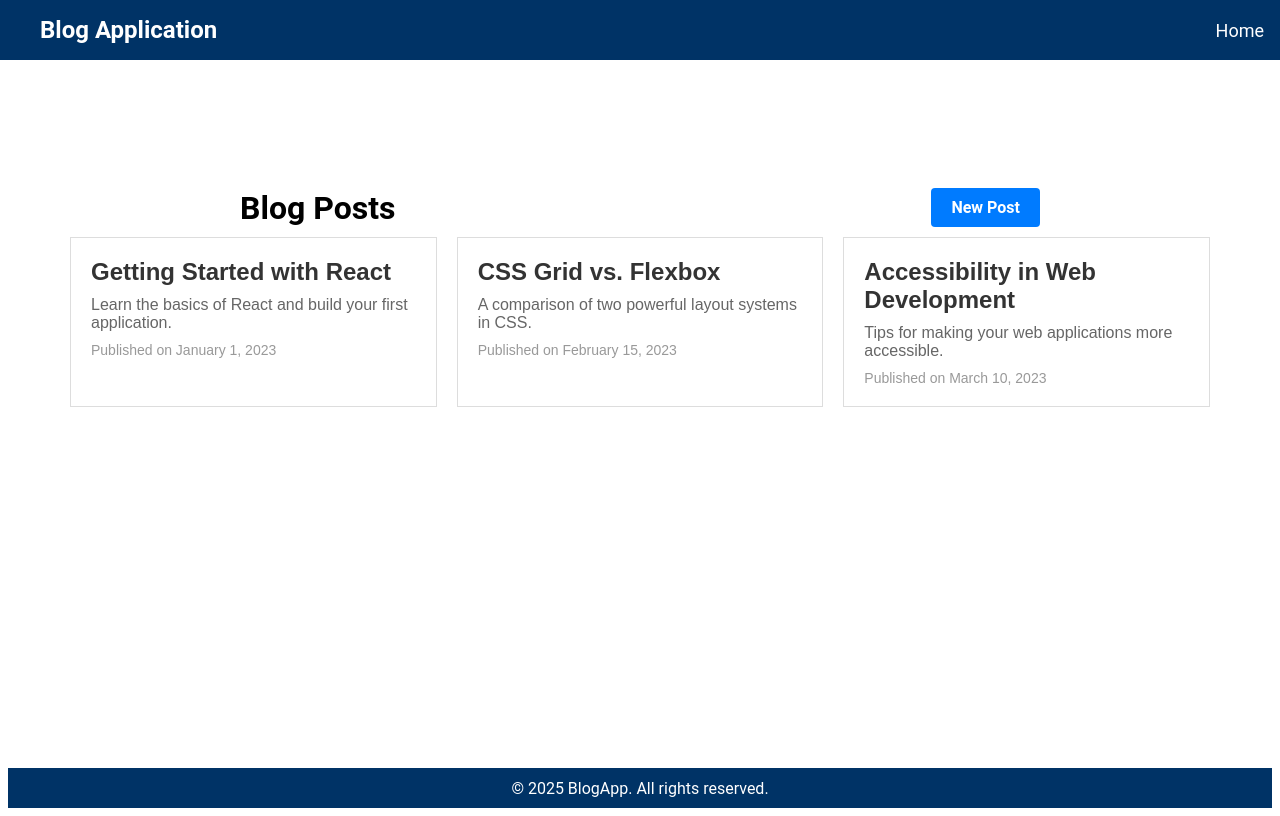
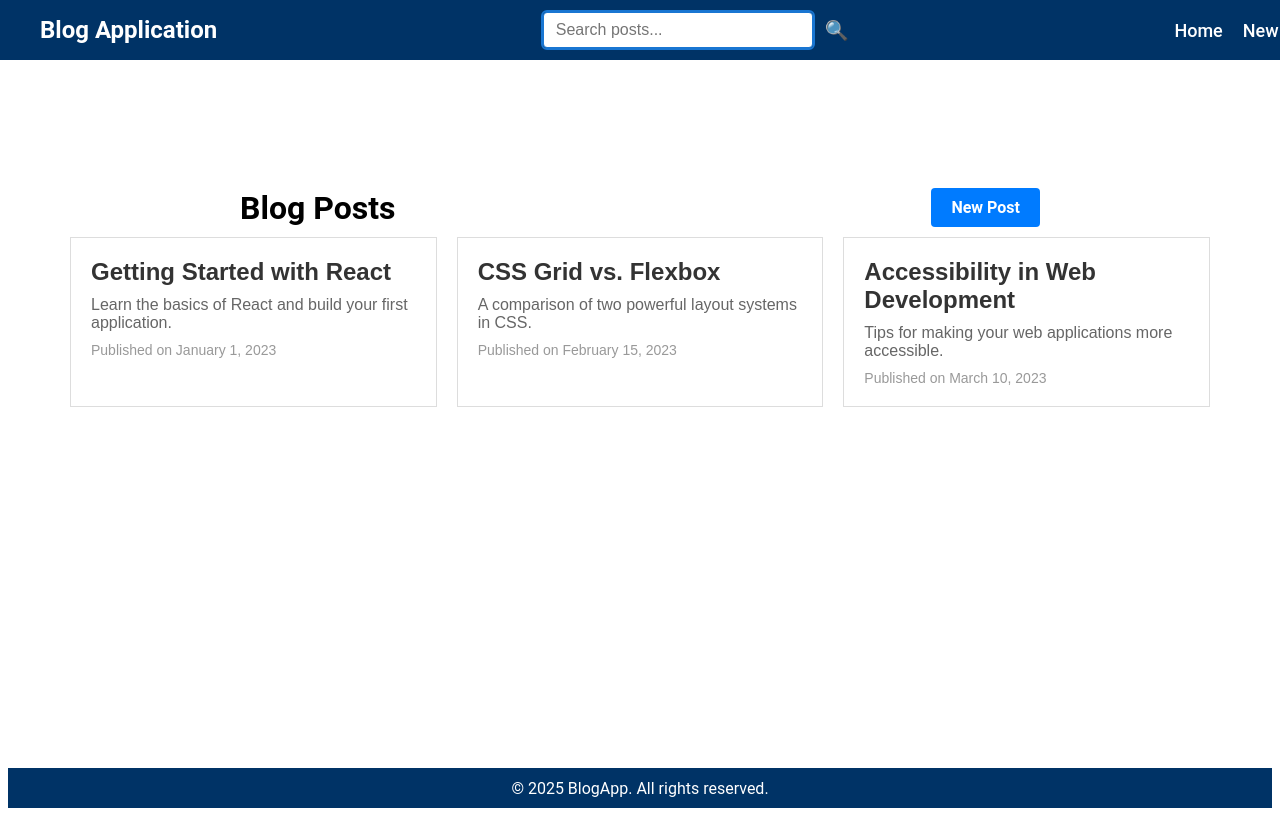
Before and after one commit to AnkamAjay/Flexi, a React (Create React App) app: page / in a window 1280 px wide. Built offline with nearby package versions, Linux system fonts and the light colour scheme.

Commit message:
added search option for blogPosts

```diff
--- a/src/App.js
+++ b/src/App.js
@@ -6,6 +6,7 @@ import BlogPostForm from './BlogPostForm';
 import DeleteButton from './DeleteButton';
 import ConfirmationDialog from './ConfirmationDialog';
 import Layout from './Layout';
+import NavBar from './NavBar';
 
 const initialPosts = [
   {
@@ -38,6 +39,7 @@ function App() {
   const [posts, setPosts] = useState(initialPosts);
   const [deleteId, setDeleteId] = useState(null);
   const [deleting, setDeleting] = useState(false);
+  const [searchQuery, setSearchQuery] = useState('');
   const navigate = useNavigate();
 
   // Create a new post
@@ -72,14 +74,23 @@ function App() {
   // Find a post by id
   const findPost = (id) => posts.find(post => post.id === id);
 
+  // Filter posts by search query
+  const filteredPosts = searchQuery
+    ? posts.filter(post =>
+        post.title.toLowerCase().includes(searchQuery.toLowerCase()) ||
+        post.content.toLowerCase().includes(searchQuery.toLowerCase())
+      )
+    : posts;
+
   return (
     <Layout>
+      <NavBar onSearch={setSearchQuery} />
       <header style={{display:'flex',justifyContent:'space-between',alignItems:'center',maxWidth:800,margin:'40px auto 0',padding:'0 40px'}}>
         <h1 style={{margin:0}}>Blog Posts</h1>
         <Link to="/posts/new" style={{background:'#007BFF',color:'#fff',padding:'10px 20px',borderRadius:4,textDecoration:'none',fontWeight:'bold'}}>New Post</Link>
       </header>
       <Routes>
-        <Route path="/" element={<BlogPostList posts={posts.map(p => ({ ...p, url: `/posts/${p.id}` }))} />} />
+        <Route path="/" element={<BlogPostList posts={filteredPosts.map(p => ({ ...p, url: `/posts/${p.id}` }))} />} />
         <Route path="/posts/new" element={<BlogPostForm onSubmit={handleCreate} />} />
         <Route path="/posts/:id/edit" element={<EditWrapper findPost={findPost} onUpdate={handleUpdate} />} />
         <Route path="/posts/:id" element={<DetailWrapper findPost={findPost} onDelete={setDeleteId} />} />
--- a/src/BlogPostList.js
+++ b/src/BlogPostList.js
@@ -5,6 +5,9 @@ import styles from './BlogPostList.module.css';
 const BlogPostList = ({ posts }) => {
   if (!posts || posts.length === 0) {
     return <p className={styles.empty}>No blog posts available.</p>;
+  }
+  if (posts.length === 0) {
+    return <p className={styles.empty}>No posts found.</p>;
   }
 
   return (
--- a/src/NavBar.js
+++ b/src/NavBar.js
@@ -1,8 +1,9 @@
 import React, { useState, useRef, useEffect } from 'react';
 import { Link } from 'react-router-dom';
 import styles from './NavBar.module.css';
+import SearchBar from './SearchBar';
 
-const NavBar = () => {
+const NavBar = ({ onSearch }) => {
   const [isMobileMenuOpen, setIsMobileMenuOpen] = useState(false);
   const menuRef = useRef(null);
   const hamburgerRef = useRef(null);
@@ -38,9 +39,12 @@ const NavBar = () => {
   return (
     <nav className={styles.navBar}>
       <Link to="/" className={styles.logo} tabIndex={0} aria-label="Go to home page">Blog Application</Link>
-      <div className={styles.links}>
+      <div className={styles.searchBarWrapper}>
+        <SearchBar onSearch={onSearch} />
+      </div>
+      <div className={styles.rightLinks}>
         <Link to="/" tabIndex={0}>Home</Link>
-        <Link to="/blog" tabIndex={0}>Blog</Link>
+        <Link to="/posts/new" tabIndex={0}>New Post</Link>
       </div>
       <button
         ref={hamburgerRef}
@@ -61,7 +65,7 @@ const NavBar = () => {
         aria-hidden={!isMobileMenuOpen}
       >
         <Link to="/" onClick={handleLinkClick} tabIndex={isMobileMenuOpen ? 0 : -1}>Home</Link>
-        <Link to="/blog" onClick={handleLinkClick} tabIndex={isMobileMenuOpen ? 0 : -1}>Blog</Link>
+        <Link to="/posts/new" onClick={handleLinkClick} tabIndex={isMobileMenuOpen ? 0 : -1}>New Post</Link>
       </div>
     </nav>
   );
--- a/src/NavBar.module.css
+++ b/src/NavBar.module.css
@@ -93,9 +93,47 @@
   outline: 2px solid #1976d2;
   outline-offset: 2px;
 }
+.searchBarWrapper {
+  margin-left: 32px;
+  display: flex;
+  align-items: center;
+}
+.rightLinks {
+  display: flex;
+  align-items: center;
+  gap: 20px;
+  margin-left: 24px;
+}
+.rightLinks a {
+  color: #fff;
+  text-decoration: none;
+  font-size: 18px;
+  outline: none;
+  transition: color 0.2s;
+  font-weight: 500;
+}
+.rightLinks a:focus {
+  outline: 2px solid #1976d2;
+  outline-offset: 2px;
+}
+.rightLinks a:hover {
+  color: #90caf9;
+}
 @media (max-width: 1200px) {
   .navBar {
     padding: 0 20px;
+  }
+  .searchBarWrapper {
+    margin-left: 12px;
+  }
+}
+@media (max-width: 900px) {
+  .searchBarWrapper {
+    margin-left: 0;
+  }
+  .rightLinks {
+    gap: 12px;
+    margin-left: 8px;
   }
 }
 @media (max-width: 768px) {
@@ -110,4 +148,12 @@
     flex-direction: column;
     align-items: flex-start;
   }
+  .searchBarWrapper {
+    flex: 1;
+    margin-left: 0;
+    justify-content: flex-end;
+  }
+  .rightLinks {
+    display: none;
+  }
 }
--- /dev/null
+++ b/src/SearchBar.js
@@ -0,0 +1,74 @@
+import React, { useState, useRef, useEffect } from 'react';
+import styles from './SearchBar.module.css';
+
+const SearchBar = ({ onSearch }) => {
+  const [query, setQuery] = useState('');
+  const [expanded, setExpanded] = useState(window.innerWidth > 768);
+  const inputRef = useRef(null);
+
+  useEffect(() => {
+    const handleResize = () => {
+      setExpanded(window.innerWidth > 768);
+    };
+    window.addEventListener('resize', handleResize);
+    return () => window.removeEventListener('resize', handleResize);
+  }, []);
+
+  useEffect(() => {
+    if (expanded && inputRef.current) {
+      inputRef.current.focus();
+    }
+  }, [expanded]);
+
+  const handleInput = (e) => {
+    setQuery(e.target.value);
+    onSearch(e.target.value);
+  };
+
+  const handleSubmit = (e) => {
+    e.preventDefault();
+    onSearch(query);
+  };
+
+  return (
+    <form className={styles.searchForm} onSubmit={handleSubmit} role="search" aria-label="Search posts">
+      {(!expanded && (
+        <button
+          type="button"
+          className={styles.iconButton}
+          aria-label="Open search"
+          onClick={() => setExpanded(true)}
+        >
+          <span className={styles.icon}>🔍</span>
+        </button>
+      ))}
+      {(expanded && (
+        <>
+          <label htmlFor="search-input" className={styles.srOnly}>Search posts</label>
+          <input
+            id="search-input"
+            ref={inputRef}
+            className={styles.input}
+            type="text"
+            placeholder="Search posts..."
+            value={query}
+            onChange={handleInput}
+            autoComplete="off"
+          />
+          {window.innerWidth <= 768 && (
+            <button
+              type="button"
+              className={styles.cancelButton}
+              onClick={() => { setExpanded(false); setQuery(''); onSearch(''); }}
+            >Cancel</button>
+          )}
+          <button type="submit" className={styles.iconButton} aria-label="Search">
+            <span className={styles.icon}>🔍</span>
+          </button>
+        </>
+      ))}
+    </form>
+  );
+};
+
+export default SearchBar;
--- /dev/null
+++ b/src/SearchBar.module.css
@@ -0,0 +1,69 @@
+.searchForm {
+  display: flex;
+  align-items: center;
+  position: relative;
+  font-family: 'Roboto', Arial, sans-serif;
+}
+.input {
+  width: 220px;
+  padding: 8px 36px 8px 12px;
+  border: 1px solid #b0b0b0;
+  border-radius: 4px;
+  font-size: 1em;
+  outline: none;
+  transition: width 0.3s;
+}
+.input:focus {
+  outline: 2px solid #1976d2;
+  border-color: #1976d2;
+}
+.iconButton {
+  background: none;
+  border: none;
+  color: #003366;
+  font-size: 1.2em;
+  cursor: pointer;
+  margin-left: 4px;
+  padding: 4px 8px;
+  outline: none;
+}
+.iconButton:focus {
+  outline: 2px solid #1976d2;
+}
+.icon {
+  pointer-events: none;
+}
+.cancelButton {
+  background: none;
+  border: none;
+  color: #d32f2f;
+  font-size: 1em;
+  margin-left: 8px;
+  cursor: pointer;
+  outline: none;
+}
+.cancelButton:focus {
+  outline: 2px solid #1976d2;
+}
+.srOnly {
+  position: absolute;
+  left: -10000px;
+  top: auto;
+  width: 1px;
+  height: 1px;
+  overflow: hidden;
+}
+@media (max-width: 768px) {
+  .input {
+    width: 100vw;
+    max-width: 100vw;
+    font-size: 1em;
+    padding: 8px 36px 8px 12px;
+  }
+  .searchForm {
+    width: 100vw;
+    padding: 0 8px;
+    background: #fff;
+    z-index: 1001;
+  }
+}
```
